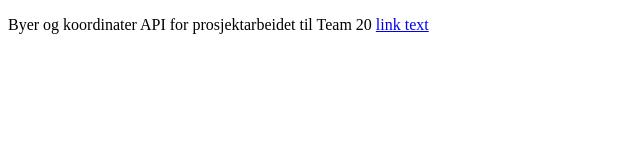
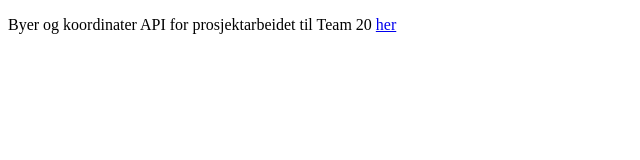
Before and after one commit to Mariusholten/Mariusholten.github.io, a plain HTML site: page index.html in a window 1280 px wide. Shown: the full height of the page, 0-640 px from the left. Drawn offline with Linux system fonts and the light colour scheme.

Commit message:
Update index.html

```diff
--- a/index.html
+++ b/index.html
@@ -9,7 +9,7 @@
 <body>
     <p>
         Byer og koordinater API for prosjektarbeidet til Team 20
-        <a href="url">link text</a>
+        <a href="https://mariusholten.github.io/API/byer.json">her</a>
     </p>
 </body>
 </html>
```
